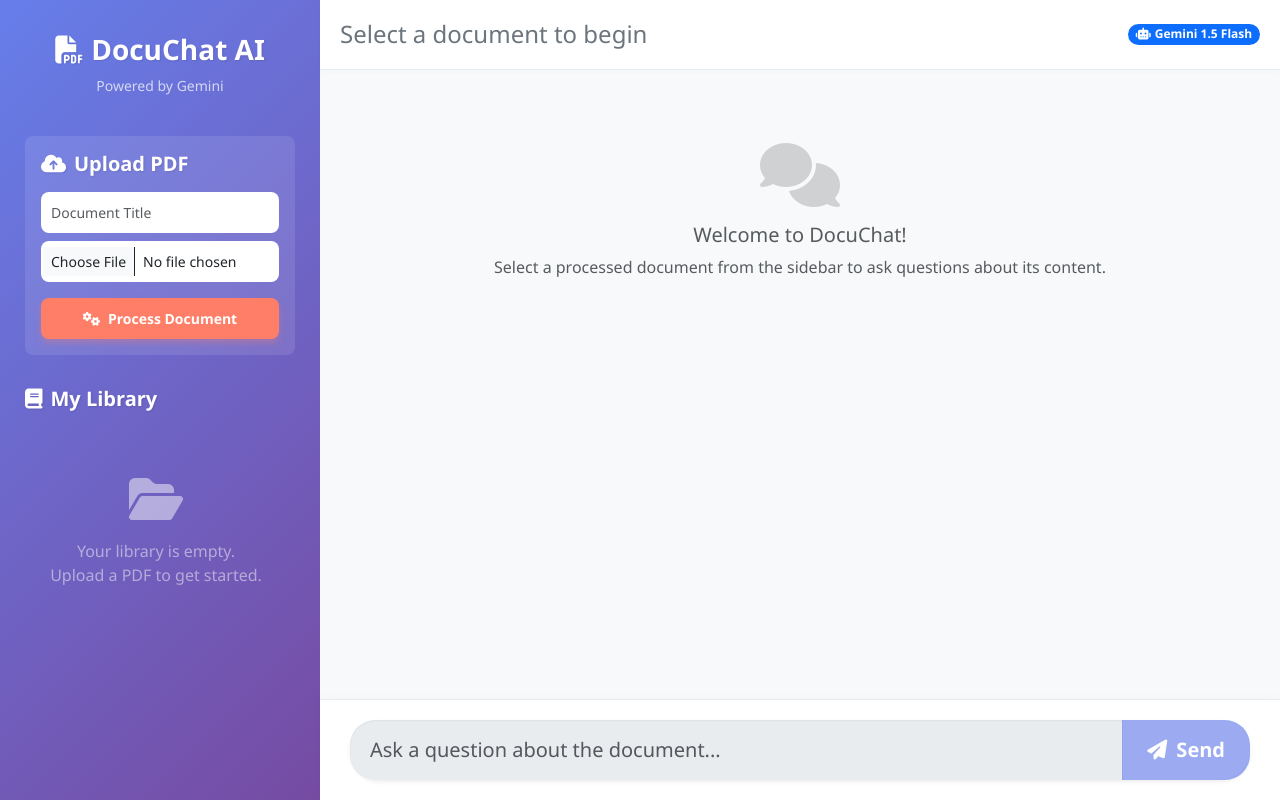
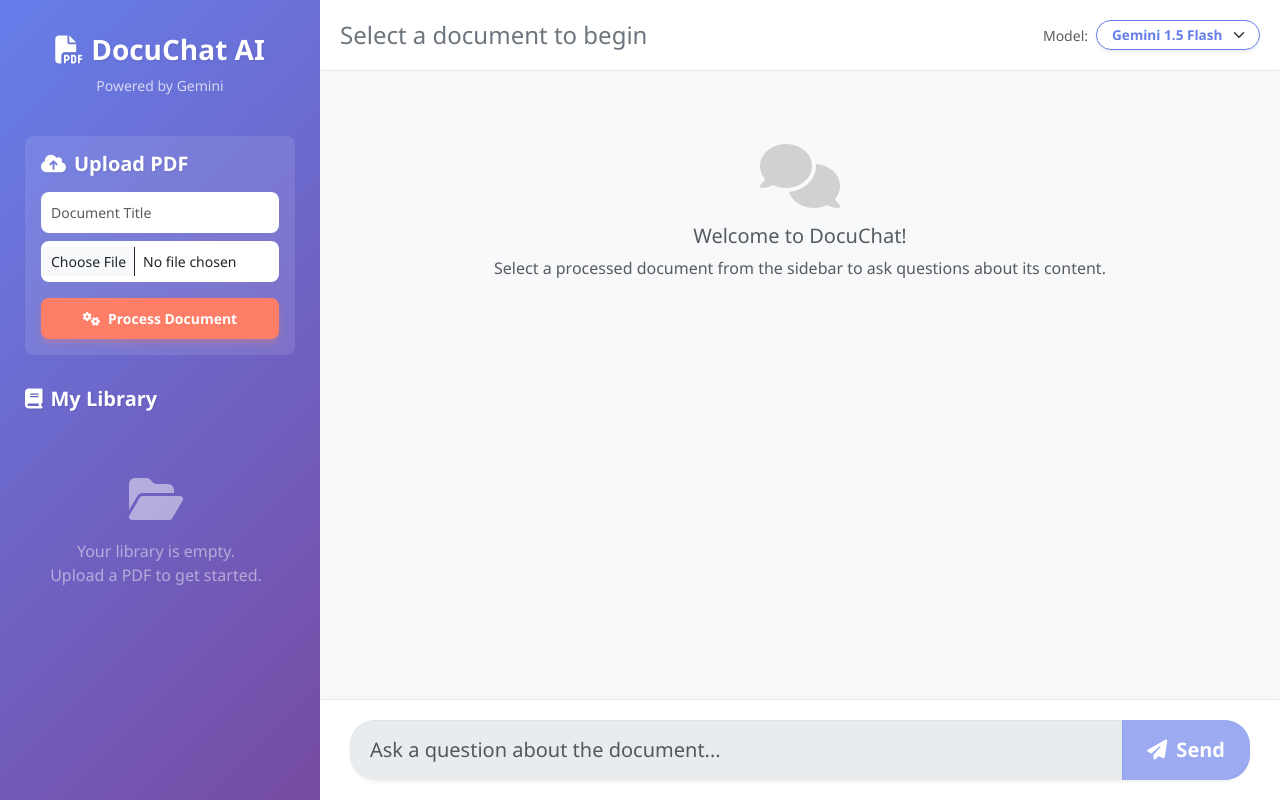
Before and after one commit to Devn913/Simple_RAG, a Django app: page / in a window 1280 px wide. Run offline with Django 5.2, Linux system fonts and the light colour scheme; data that the repository does not hold is empty.

Commit message:
Feature: add dynamic Gemini model selection in UI and backend

```diff
--- a/chat/templates/chat/index.html
+++ b/chat/templates/chat/index.html
@@ -142,6 +142,15 @@
             color: #ff4d4d;
             background-color: rgba(255, 77, 77, 0.05);
         }
+
+        #model-selector {
+            border-radius: 20px;
+            padding-left: 15px;
+            font-size: 0.85rem;
+            border-color: #667eea;
+            color: #667eea;
+            font-weight: 600;
+        }
     </style>
 </head>
 <body>
@@ -200,7 +209,18 @@
             <div class="col-md-9 col-lg-9 chat-container">
                 <div class="chat-header d-flex justify-content-between align-items-center">
                     <h4 class="m-0 text-secondary" id="current-doc-title">Select a document to begin</h4>
-                    <span class="badge bg-primary rounded-pill"><i class="fas fa-robot me-1"></i>Gemini 1.5 Flash</span>
+                    <div class="d-flex align-items-center">
+                        <label for="model-selector" class="me-2 mb-0 small text-muted">Model:</label>
+                        <select id="model-selector" class="form-select form-select-sm shadow-sm">
+                            {% for model in available_models %}
+                                <option value="{{ model.name }}" {% if model.name == "models/gemini-1.5-flash" %}selected{% endif %}>
+                                    {{ model.display_name }}
+                                </option>
+                            {% empty %}
+                                <option value="models/gemini-1.5-flash">Gemini 1.5 Flash</option>
+                            {% endfor %}
+                        </select>
+                    </div>
                 </div>
 
                 <div id="chat-messages" class="chat-messages d-flex flex-column">
@@ -257,6 +277,8 @@
         async function sendMessage() {
             const input = document.getElementById('query-input');
             const query = input.value.trim();
+            const modelName = document.getElementById('model-selector').value;
+
             if (!query || !selectedDocId) return;
 
             const chatMessages = document.getElementById('chat-messages');
@@ -283,7 +305,7 @@
                         'Content-Type': 'application/x-www-form-urlencoded',
                         'X-CSRFToken': '{{ csrf_token }}'
                     },
-                    body: `query=${encodeURIComponent(query)}&doc_id=${selectedDocId}`
+                    body: `query=${encodeURIComponent(query)}&doc_id=${selectedDocId}&model_name=${encodeURIComponent(modelName)}`
                 });
 
                 const data = await response.json();
--- a/chat/utils.py
+++ b/chat/utils.py
@@ -1,4 +1,5 @@
 import os
+import google.generativeai as genai
 from django.conf import settings
 from langchain_community.document_loaders import PyPDFLoader
 from langchain_text_splitters import RecursiveCharacterTextSplitter
@@ -7,6 +8,32 @@
 from langchain_classic.chains import create_retrieval_chain
 from langchain_classic.chains.combine_documents import create_stuff_documents_chain
 from langchain_core.prompts import ChatPromptTemplate
+
+def list_gemini_models():
+    """
+    Lists available Gemini models that support content generation.
+    """
+    api_key = getattr(settings, 'GOOGLE_API_KEY', None)
+    if not api_key:
+        return []
+
+    try:
+        genai.configure(api_key=api_key)
+        models = []
+        for m in genai.list_models():
+            if 'generateContent' in m.supported_generation_methods:
+                # We want to show a clean name to the user
+                # e.g., models/gemini-1.5-flash -> Gemini 1.5 Flash
+                display_name = m.display_name
+                model_name = m.name # e.g. models/gemini-1.5-flash
+                models.append({
+                    'name': model_name,
+                    'display_name': display_name
+                })
+        return models
+    except Exception as e:
+        print(f"Error listing Gemini models: {str(e)}")
+        return []
 
 def process_pdf(file_path, vector_store_path):
     """
@@ -33,19 +60,23 @@
 
     return vectorstore
 
-def get_answer(query, vector_store_path):
+def get_answer(query, vector_store_path, model_name="models/gemini-1.5-flash"):
     """
     Loads the FAISS vector store and uses Gemini to answer the query based on the context.
     """
-    print(f"--- Asking question: {query} ---")
+    print(f"--- Asking question: {query} using model: {model_name} ---")
     # 1. Load embeddings and vector store
     embeddings = GoogleGenerativeAIEmbeddings(model="models/gemini-embedding-001")
     vectorstore = FAISS.load_local(vector_store_path, embeddings, allow_dangerous_deserialization=True)
     print("Vector store loaded.")
 
-    # 2. Initialize Gemini LLM
-    llm = ChatGoogleGenerativeAI(model="models/gemini-flash-latest", temperature=0.3)
-    print("LLM initialized (models/gemini-flash-latest).")
+    # 2. Initialize Gemini LLM with the selected model
+    # Use a fallback if model_name is invalid or not provided
+    if not model_name:
+        model_name = "models/gemini-1.5-flash"
+
+    llm = ChatGoogleGenerativeAI(model=model_name, temperature=0.3)
+    print(f"LLM initialized ({model_name}).")
 
     # 3. Define the prompt
     system_prompt = (
--- a/chat/views.py
+++ b/chat/views.py
@@ -4,13 +4,19 @@
 from django.http import JsonResponse
 from .forms import PDFUploadForm
 from .models import PDFDocument
-from .utils import process_pdf, get_answer
+from .utils import process_pdf, get_answer, list_gemini_models
 from django.conf import settings
 
 def index(request):
     documents = PDFDocument.objects.all().order_by('-uploaded_at')
     form = PDFUploadForm()
-    return render(request, 'chat/index.html', {'documents': documents, 'form': form})
+    # Fetch available models from Gemini
+    available_models = list_gemini_models()
+    return render(request, 'chat/index.html', {
+        'documents': documents,
+        'form': form,
+        'available_models': available_models
+    })
 
 import logging
 
@@ -53,6 +59,7 @@
     if request.method == 'POST':
         query = request.POST.get('query')
         doc_id = request.POST.get('doc_id')
+        model_name = request.POST.get('model_name')
 
         if not query or not doc_id:
             return JsonResponse({'error': 'Missing query or document selection'}, status=400)
@@ -62,11 +69,13 @@
             if not pdf_doc.vector_store_path or not os.path.exists(pdf_doc.vector_store_path):
                 return JsonResponse({'error': 'Vector store not found for this document'}, status=404)
 
-            answer = get_answer(query, pdf_doc.vector_store_path)
+            # Pass the selected model_name to get_answer
+            answer = get_answer(query, pdf_doc.vector_store_path, model_name=model_name)
             return JsonResponse({'answer': answer})
         except PDFDocument.DoesNotExist:
             return JsonResponse({'error': 'Document not found'}, status=404)
         except Exception as e:
+            logger.error(f"Error in ask_question: {str(e)}")
             return JsonResponse({'error': str(e)}, status=500)
 
     return JsonResponse({'error': 'Invalid request method'}, status=405)
```
